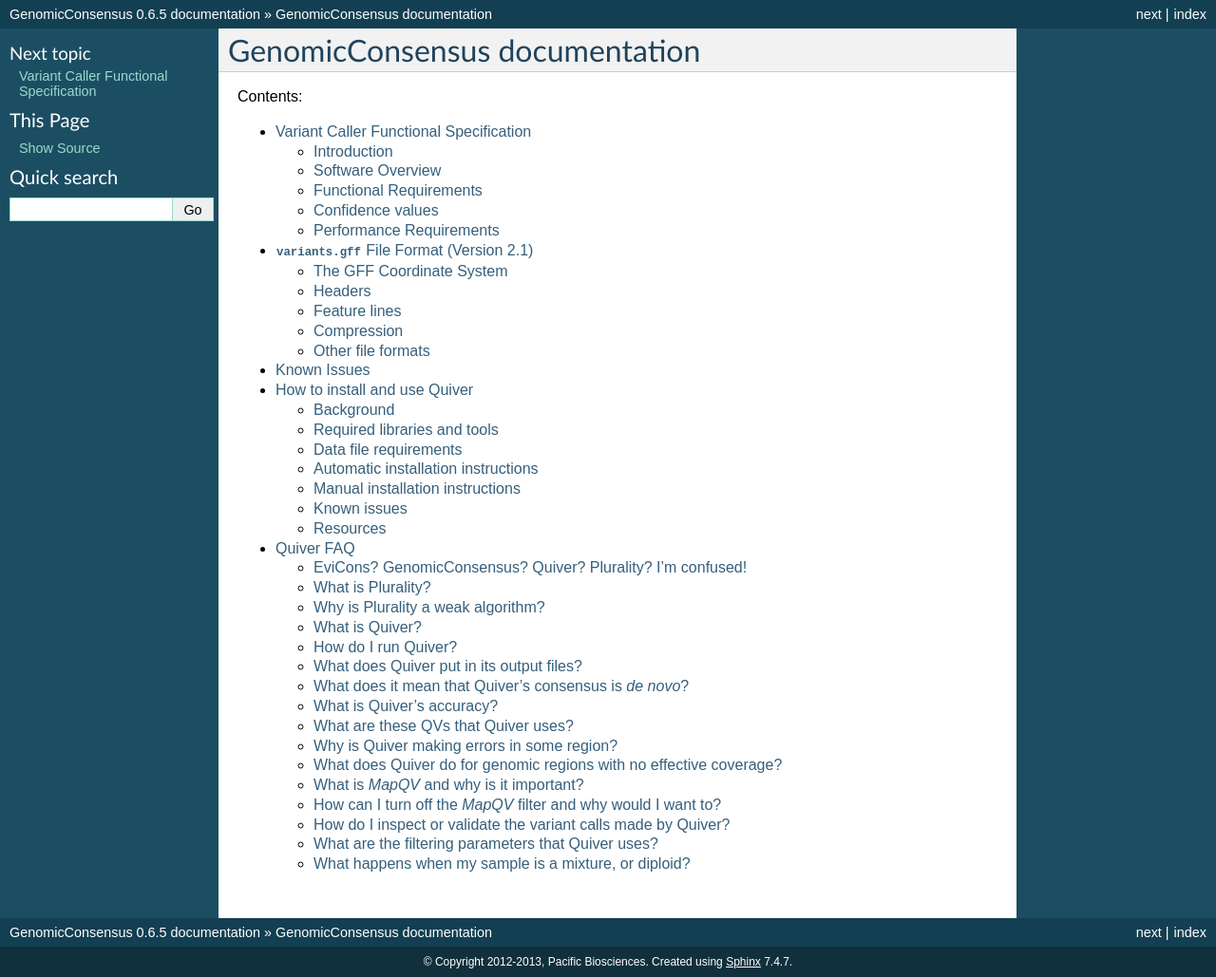
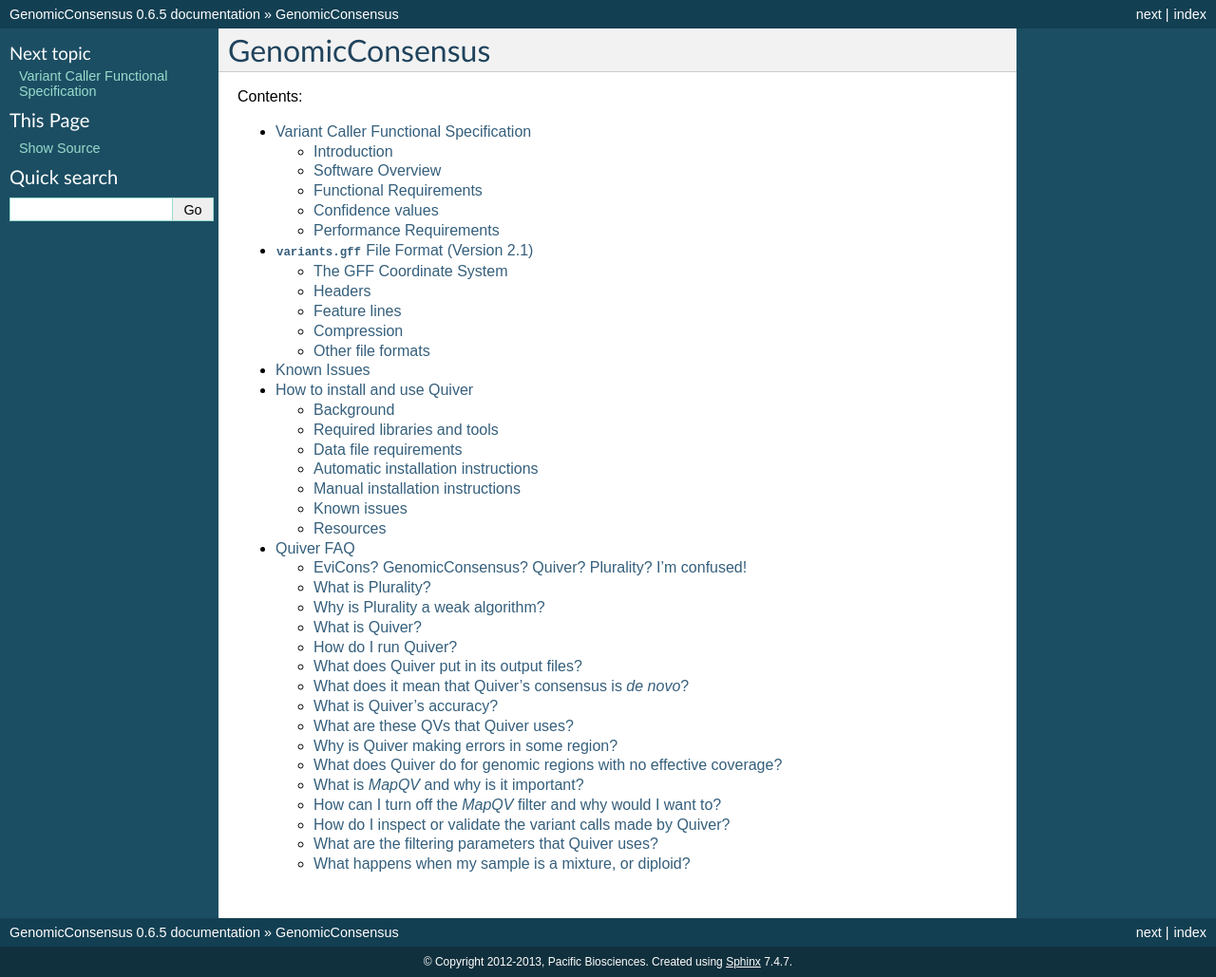
Before and after one commit to splaisan/GenomicConsensus, a Sphinx documentation site: the page built from doc/index.rst, in a window 1280 px wide. Shown: the whole page at 95% size. Built offline with Sphinx 7.4.7, drawn with Linux system fonts in a browser that asks for light colours.

Commit message:
bug 22891 major secondary documentation refactoring
[git-p4: depot-paths = "//depot/software/bioinformatics/tools/GenomicConsensus/": change = 125251]

```diff
--- a/doc/conf.py
+++ b/doc/conf.py
@@ -31,7 +31,7 @@
 
 # Add any Sphinx extension module names here, as strings. They can be extensions
 # coming with Sphinx (named 'sphinx.ext.*') or your custom ones.
-extensions = ['sphinx.ext.autodoc', 'sphinx.ext.mathjax', 'sphinx.ext.viewcode']
+extensions = ['sphinx.ext.autodoc', 'sphinx.ext.intersphinx', 'sphinx.ext.todo', 'sphinx.ext.coverage', 'sphinx.ext.viewcode']
 
 # Add any paths that contain templates here, relative to this directory.
 templates_path = ['_templates']
--- a/doc/index.rst
+++ b/doc/index.rst
@@ -3,8 +3,8 @@
    You can adapt this file completely to your liking, but it should at least
    contain the root `toctree` directive.
 
-GenomicConsensus documentation
-==============================
+GenomicConsensus
+================
 
 Contents:
 
```
